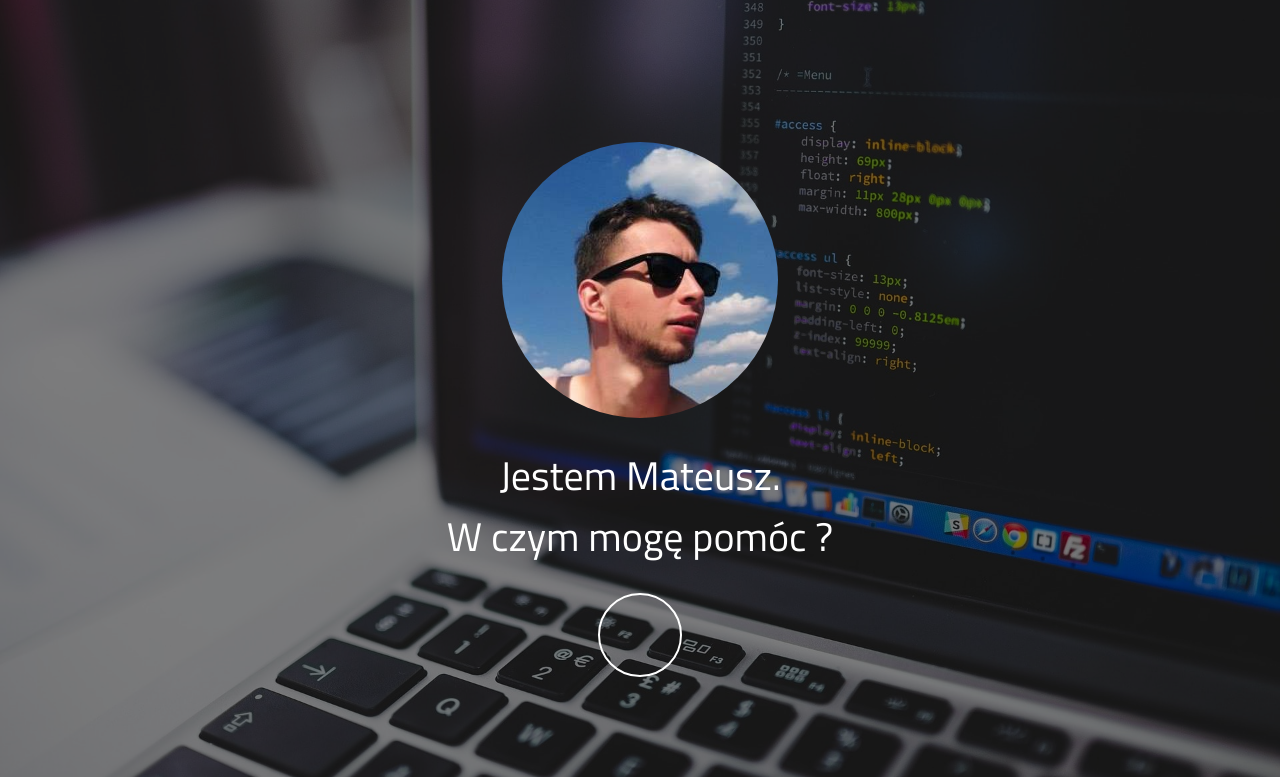
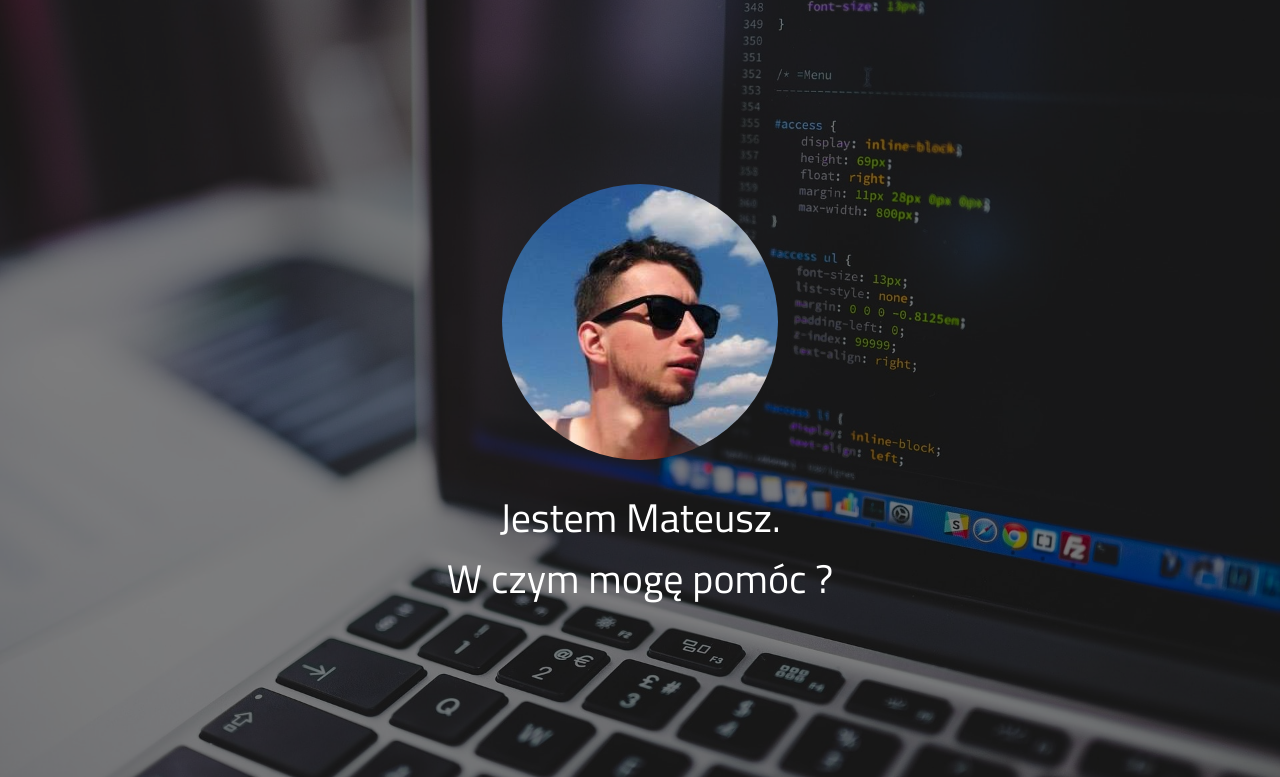
Before and after one commit to atomix94/atomix94.github.io, a plain HTML site: page index.html in a window 1280 px wide. Shown: the top 777 px of the page. Drawn offline with nearby package versions, Linux system fonts and the light colour scheme.

Commit message:
Minor updates

```diff
--- a/index.html
+++ b/index.html
@@ -42,10 +42,7 @@
                     <h1>Jestem Mateusz.<br/> W czym mogę pomóc ?</h1>
 
 
-                    <div class="circle-icon">
 
-
-                    </div>
                 </div>
 
 
```
